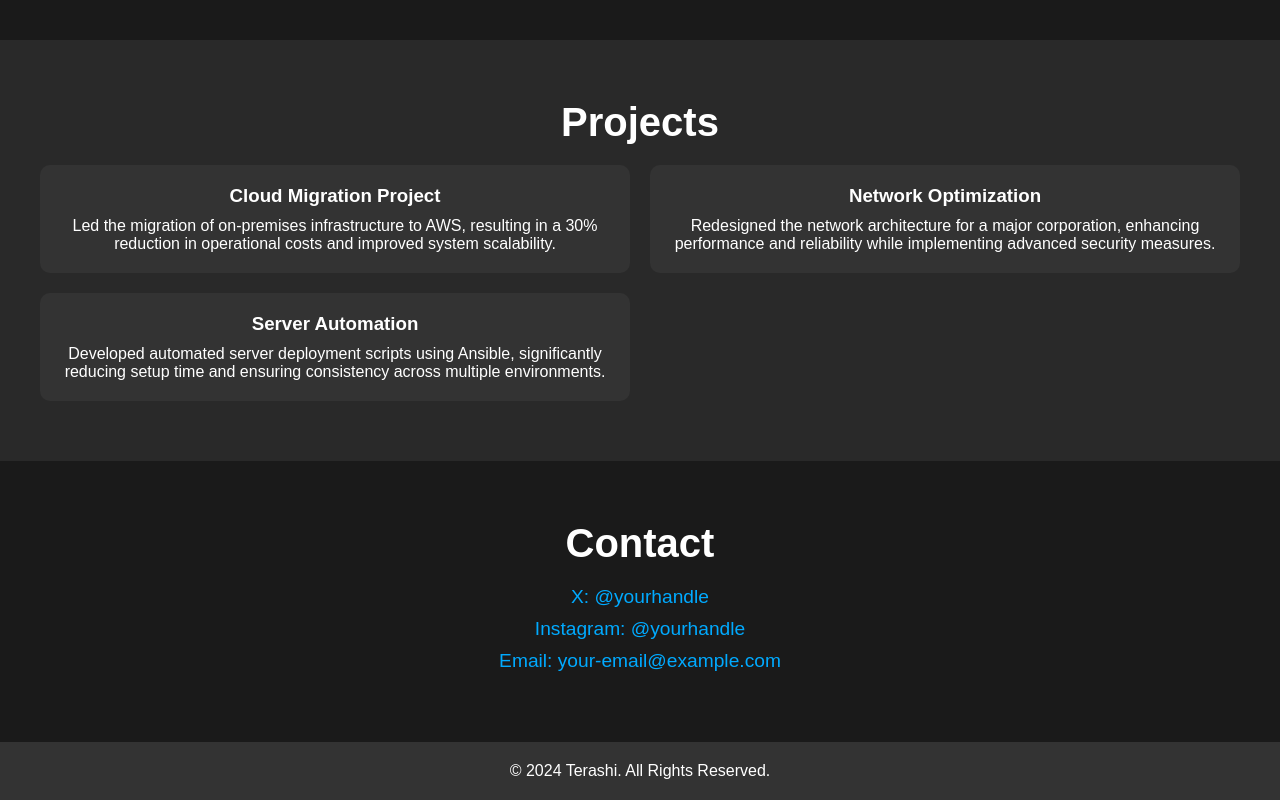
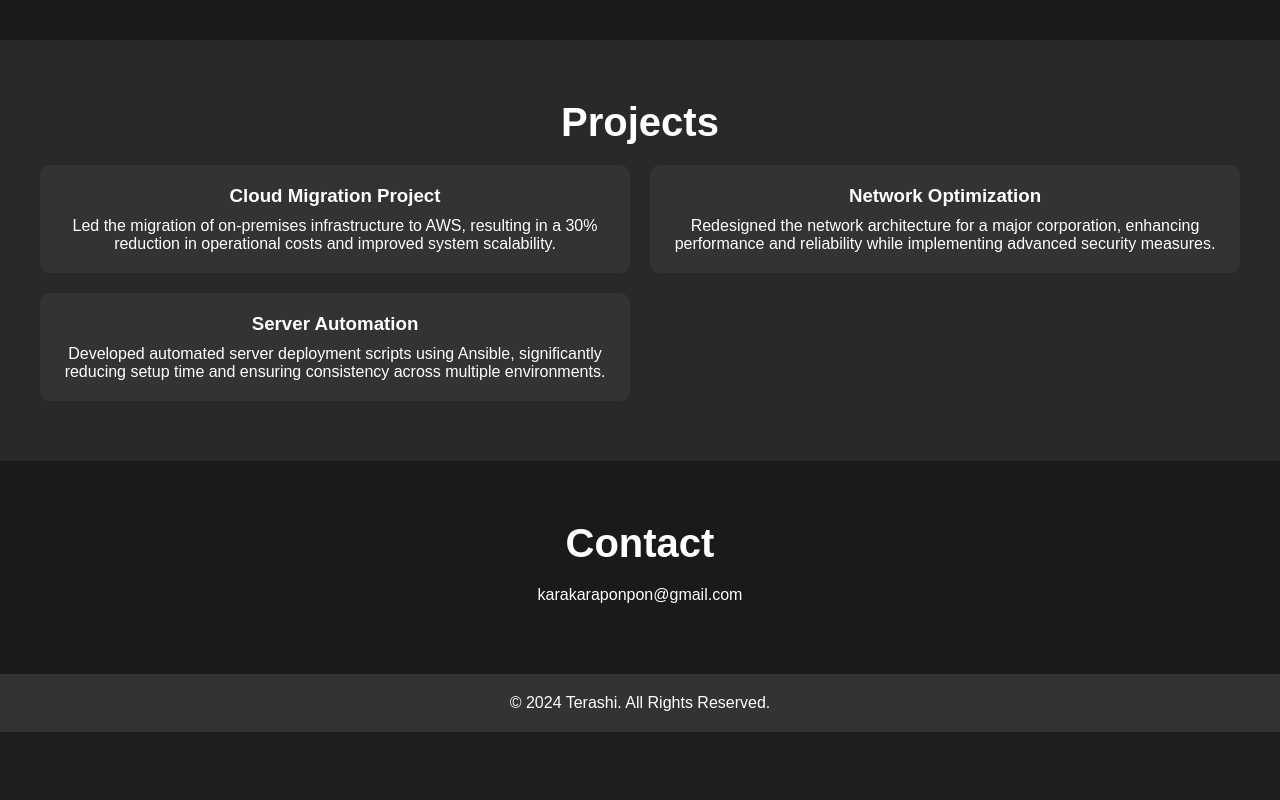
Before and after one commit to TerashiFumiaki/portfolio, a plain HTML site: page index.html in a window 1280 px wide. Shown: the part 1948-2748 px from the top of the page. After the commit the page ends 2680 px from the top, so only its background shows below. Drawn offline with nearby package versions, Linux system fonts and the light colour scheme.

Commit message:
contactをメールアドレスのみに修正

```diff
--- a/index.html
+++ b/index.html
@@ -12,7 +12,7 @@
     <header>
         <div class="header-content">
             <h1>Terashi Fumiaki</h1>
-            <p>寺師史晃のポートフォリオサイトです</p>
+            <p>寺師 史晃のポートフォリオサイトです</p>
             <a href="#about" class="scroll-link">Learn More</a>
         </div>
     </header>
@@ -104,9 +104,7 @@
     <section id="contact" class="contact">
         <h2>Contact</h2>
         <ul>
-            <li><a href="https://twitter.com/yourhandle" target="_blank">X: @yourhandle</a></li>
-            <li><a href="https://instagram.com/yourhandle" target="_blank">Instagram: @yourhandle</a></li>
-            <li><a href="mailto:your-email@example.com">Email: your-email@example.com</a></li>
+            <li>karakaraponpon@gmail.com</li>
         </ul>
     </section>
 
```
